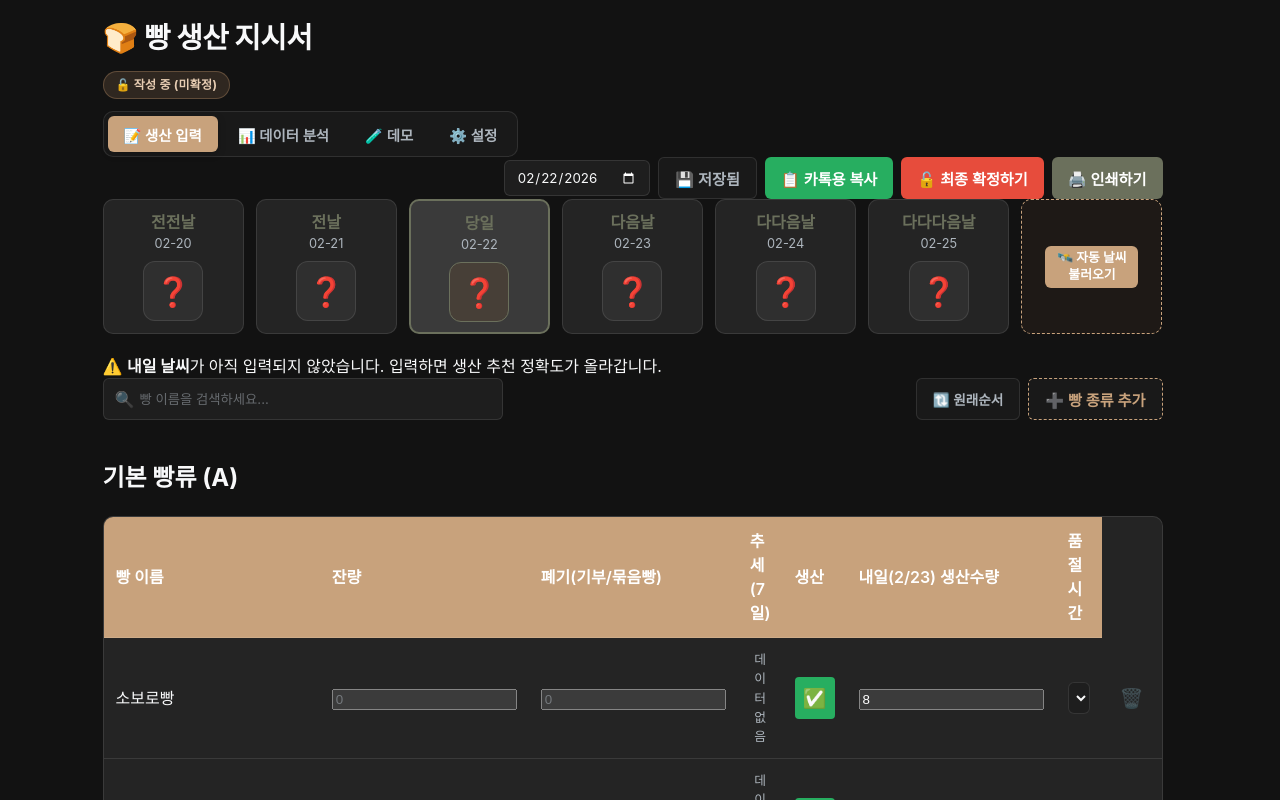
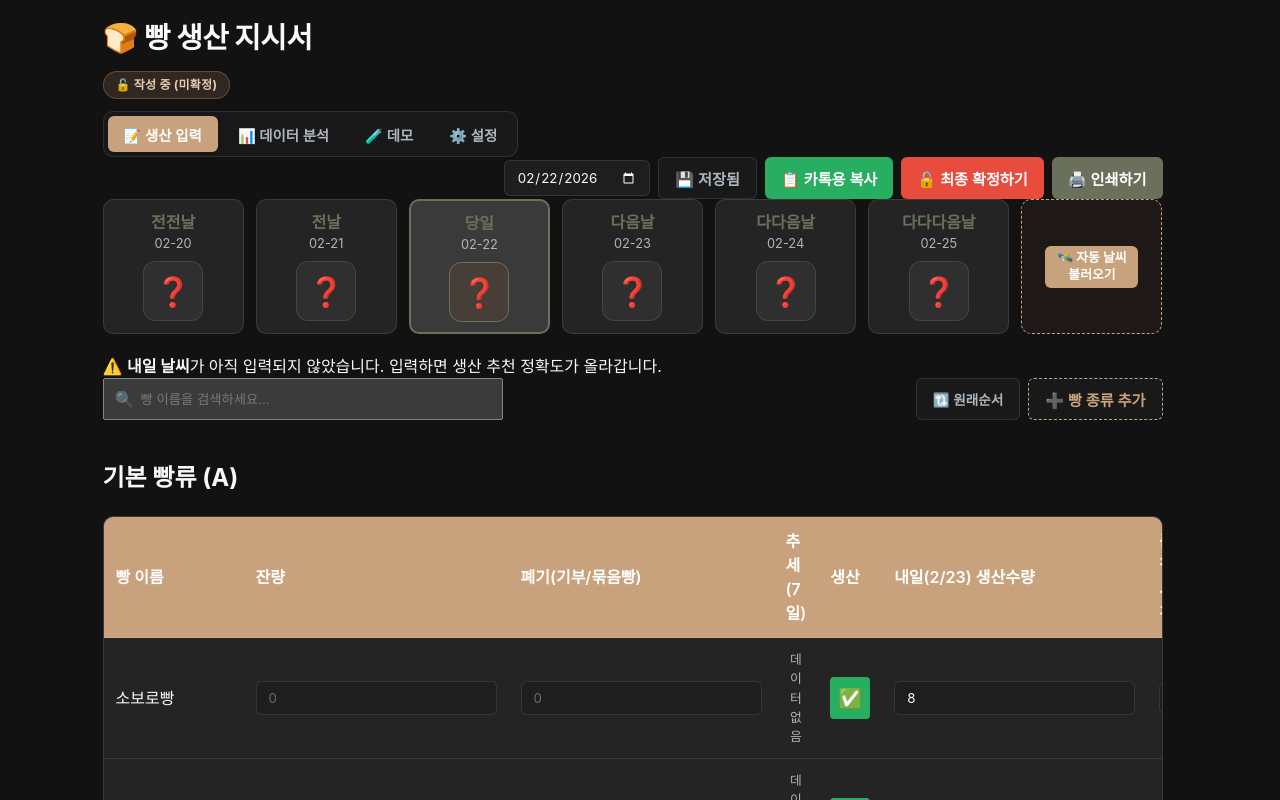
Before and after one commit to fdc3501/bread, a React (Vite) app: page / in a window 1280 px wide. Shown: the top 800 px of the page. Built offline with nearby package versions, Linux system fonts and the light colour scheme; a web font is replaced by a local one.

Commit message:
Apply Chromium-specific IME reset strategy (ReadOnly toggle and type=search)

```diff
--- a/src/App.tsx
+++ b/src/App.tsx
@@ -41,7 +41,7 @@ const SearchBar = React.memo(({ onSearchChange, onClear }: SearchBarProps) => {
       <span className="search-icon">🔍</span>
       <input
         ref={inputRef}
-        type="text"
+        type="search"
         lang="ko"
         autoCapitalize="none"
         autoCorrect="off"
@@ -52,6 +52,15 @@ const SearchBar = React.memo(({ onSearchChange, onClear }: SearchBarProps) => {
         placeholder="빵 이름을 검색하세요..."
         // value 속성 없음 → uncontrolled input
         autoComplete="off"
+        onFocus={(e) => {
+          // 크로미움(Edge/Chrome) 기반 브라우저에서 IME 세션이 영문(Alphanumeric)에 고정되는 현상 해결:
+          // 포커스 시 아주 짧은 순간 readOnly를 걸었다가 해제하면 브라우저가 입력을 재평가하며 IME를 초기화함.
+          const target = e.currentTarget;
+          target.readOnly = true;
+          setTimeout(() => {
+            target.readOnly = false;
+          }, 40);
+        }}
         onChange={(e) => {
           const val = e.target.value;
           setHasContent(val.length > 0);
@@ -303,8 +312,8 @@ const App: React.FC = () => {
                   </td>
                   <td>
                     <input
-                      type="tel"
-                      inputMode="numeric"
+                      type="text"
+                      lang="ko"
                       pattern="[0-9]*"
                       value={record.remain}
                       onChange={(e) => updateBreadRecord(item.id, { remain: e.target.value })}
@@ -315,8 +324,8 @@ const App: React.FC = () => {
                   </td>
                   <td>
                     <input
-                      type="tel"
-                      inputMode="numeric"
+                      type="text"
+                      lang="ko"
                       pattern="[0-9]*"
                       value={record?.disposal || ''}
                       onChange={(e) => updateBreadRecord(item.id, { disposal: e.target.value })}
@@ -340,8 +349,8 @@ const App: React.FC = () => {
                   <td>
                     {!isQuantityDisabled ? (
                       <input
-                        type="tel"
-                        inputMode="numeric"
+                        type="text"
+                        lang="ko"
                         pattern="[0-9]*"
                         value={record.produceQty}
                         onChange={(e) => updateBreadRecord(item.id, { produceQty: e.target.value })}
@@ -543,8 +552,8 @@ const App: React.FC = () => {
                     <option value="B">기타 & 고로케 (B)</option>
                   </select>
                   <input
-                    type="tel"
-                    inputMode="numeric"
+                    type="text"
+                    lang="ko"
                     pattern="[0-9]*"
                     placeholder="기본 생산량"
                     value={newBread.defaultQty}
```
